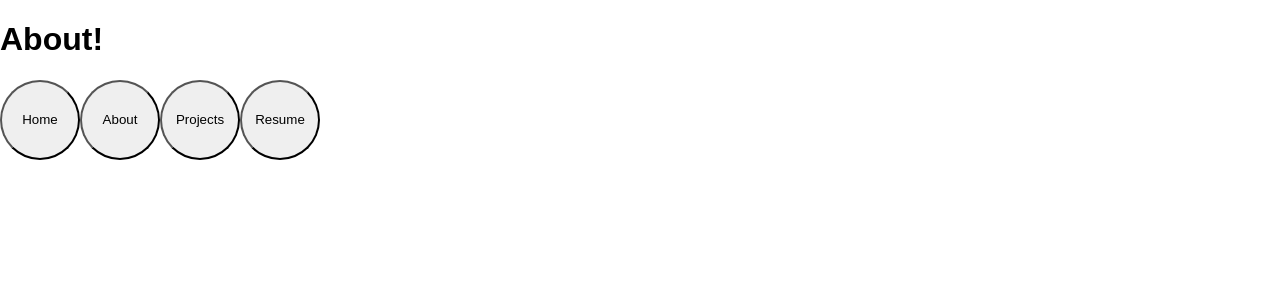
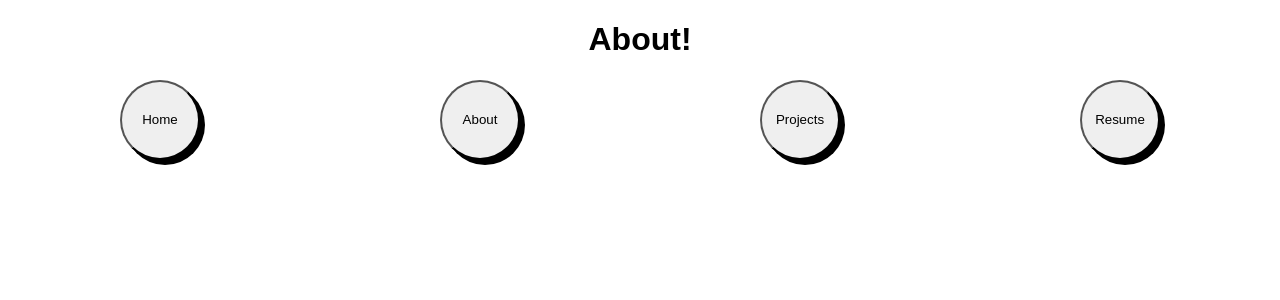
Before and after one commit to zfv200/zfv200, a React (Create React App) app: page /about in a window 1280 px wide. Shown: the top 300 px of the page. Built offline with nearby package versions, Linux system fonts and the light colour scheme.

Commit message:
button transformations

```diff
--- a/src/components/Navbar.js
+++ b/src/components/Navbar.js
@@ -4,7 +4,7 @@ import {NavLink} from 'react-router-dom'
 const Navbar = () => {
 
   return (
-    <div>
+    <div className='button-container'>
       <NavLink to="/">
         <button className='circle-button'>Home</button>
       </NavLink>
--- a/src/index.css
+++ b/src/index.css
@@ -4,8 +4,31 @@ body {
   font-family: sans-serif;
 }
 
+/* buttons */
+
 .circle-button {
   border-radius: 50%;
   height: 80px;
   width: 80px;
+  box-shadow: 5px 5px;
+  /* border-color: black; */
+  transform: scale(1);
+  transition-duration: 2s;
 }
+
+.button-container {
+  display: flex;
+  justify-content: space-around;
+}
+
+.circle-button:hover {
+  transition-duration: 2s;
+  transform: scale(2)
+}
+
+
+/* text */
+
+h1{
+  text-align: center
+}
```
